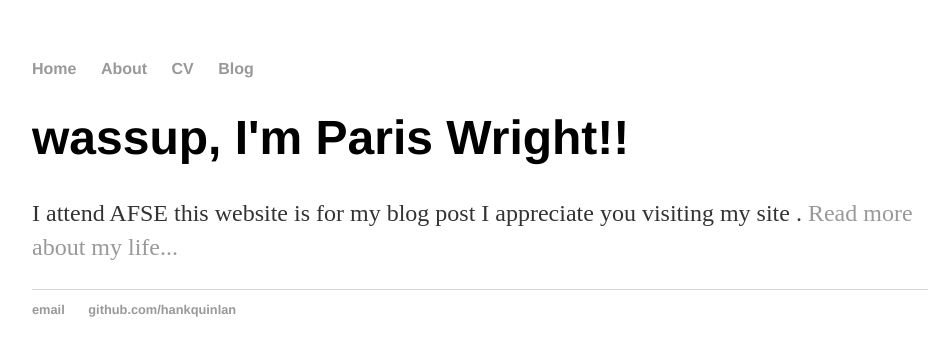
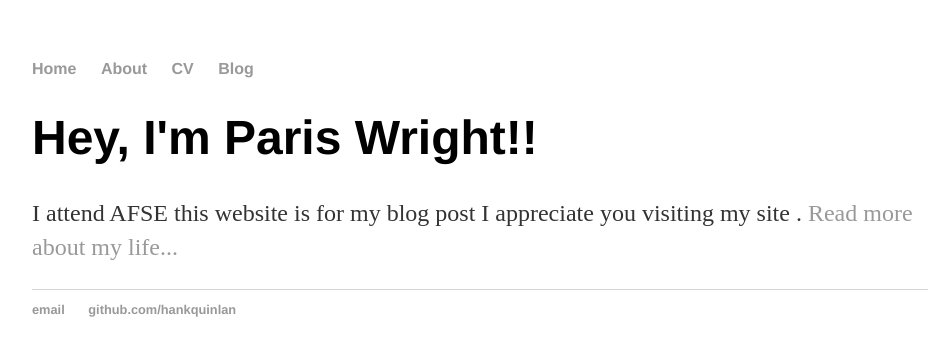
Before and after one commit to parisw2008/parisw2008.github.io, a Jekyll site: the page built from index.html, in a window 1280 px wide. Shown: the top 356 px of the page, without its empty margins (160-1103 px from the left). Built offline with Jekyll 4.4.1, drawn with Linux system fonts in a browser that asks for light colours.

Commit message:
Update index.html

```diff
--- a/index.html
+++ b/index.html
@@ -1,8 +1,8 @@
 ---
 layout: default
-title: Hank Quinlan, Horrible Cop
+title: Paris Wright blog post.
 ---
 <div class="blurb">
-	<h1>wassup, I'm Paris Wright!!</h1>
+	<h1>Hey, I'm Paris Wright!!</h1>
 	<p>I attend AFSE this website is for my blog post I appreciate you visiting my site . <a href="/about">Read more about my life...</a></p>
 </div><!-- /.blurb -->
```
